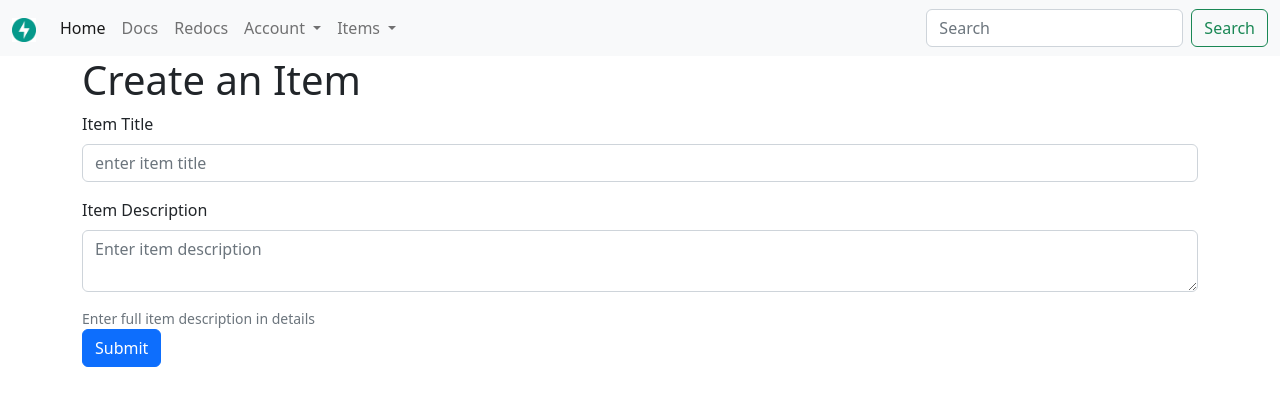
After one commit to DevYMCG/testing, a FastAPI app: page /create-an-item in a window 1280 px wide. The commit adds this page. Shown: the top 406 px of the page. Run offline with FastAPI, Linux system fonts and the light colour scheme.

Commit message:
CReate an Item HTML Template

```diff
--- /dev/null
+++ b/templates/create_item.html
@@ -0,0 +1,23 @@
+{% extends 'base.html' %}
+
+{% block title %}
+    <title>Create Item</title>
+{% endblock  %}
+
+{% block content %}
+    <div class="container">
+        <h1>Create an Item</h1>
+        <form method="POST">
+        <div class="mb-3">
+            <label for="title" class="form-label">Item Title</label>
+            <input type="text" class="form-control" required name="title" placeholder="enter item title">
+        </div>
+        <div class="mb-3">
+            <label for="description" class="form-label">Item Description</label>
+            <textarea class="form-control" required name="description" placeholder="Enter item description"></textarea>
+        </div>
+        <div class="form-text">Enter full item description in details</div>
+        <button type="submit" class="btn btn-primary">Submit</button>
+        </form>
+    </div>
+{% endblock  %}
--- a/templates/navbar.html
+++ b/templates/navbar.html
@@ -18,18 +18,23 @@
             <a class="nav-link" href="/redoc/">Redocs</a>
           </li>
           <li class="nav-item dropdown">
-            <a class="nav-link dropdown-toggle" href="/register" role="button" data-bs-toggle="dropdown" aria-expanded="false">
+            <a class="nav-link dropdown-toggle" href="#" id="navbarDropdown" role="button" data-bs-toggle="dropdown" aria-expanded="false">
               Account
             </a>
-            <ul class="dropdown-menu">
+            <ul class="dropdown-menu" aria-labelledby="navbarDropdown">
               <li><a class="dropdown-item" href="/register">Register</a></li>
               <li><a class="dropdown-item" href="/login">Login</a></li>
-              <li><hr class="dropdown-divider"></li>
-              <li><a class="dropdown-item" href="#">Something else here</a></li>
             </ul>
           </li>
-          <li class="nav-item">
-            <a class="nav-link disabled">Disabled</a>
+          <li class="nav-item dropdown">
+            <a class="nav-link dropdown-toggle" href="#" role="button" data-bs-toggle="dropdown" aria-expanded="false">
+              Items
+            </a>
+            <ul class="dropdown-menu" aria-labelledby="navbarDropdown">
+              <li><a href="/create-an-item" class="dropdown-item" >Create Item</a></li>
+              <li><a href="#" class="dropdown-item">Delete Item</a></li>
+
+            </ul>
           </li>
         </ul>
         <form class="d-flex" role="search">
--- a/webapps/routers/items.py
+++ b/webapps/routers/items.py
@@ -18,3 +18,7 @@ def item_detail(request: Request, id: int, db:Session=Depends(get_db)):
     item = db.query(Items).filter(Items.id==id).first()
     user = db.query(User).filter(User.id == item.owner_id).first()
     return templates.TemplateResponse("item_detail.html", {"request": request, "item": item, "user": user})
+
+@router.get("/create-an-item")
+def create_an_item(request:Request):
+    return templates.TemplateResponse("create_item.html", {"request": request})
```
